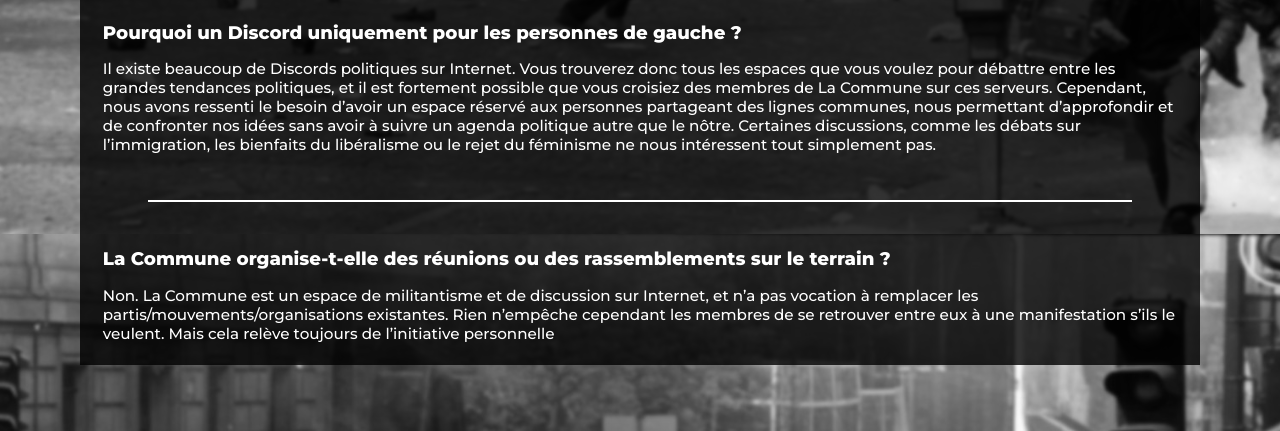
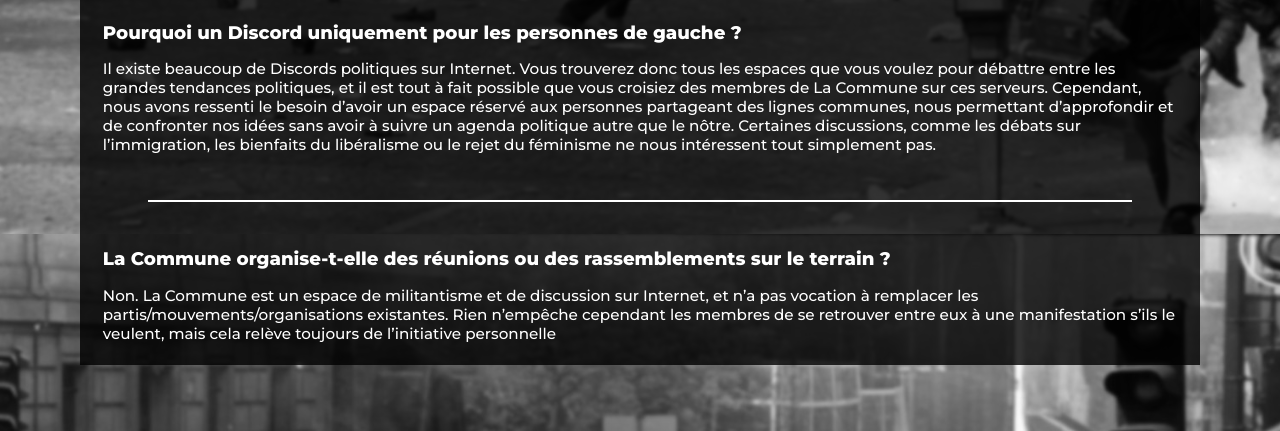
Before and after one commit to Ettaniel/accueil, a Jekyll site: the page built from index.html, in a window 1280 px wide and 900 px high, scrolled down 1138 px. Shown: the part 428-859 px from the top of the window. Built offline with Jekyll 4.4.1, drawn with Linux system fonts in a browser that asks for light colours; some of the changed text lies outside the part shown.

Commit message:
Orthographe

```diff
--- a/index.html
+++ b/index.html
@@ -40,10 +40,10 @@ permalink:
 <h1 id="faq">Questions récurrentes</h1>
 <div class="textBlock">
 	<h2 id="nm-gauche">Pourquoi un Discord uniquement pour les personnes de gauche ?</h2>
-	<p>Il existe beaucoup de Discords politiques sur Internet. Vous trouverez donc tous les espaces que vous voulez pour débattre entre les grandes tendances politiques, et il est fortement possible que vous croisiez des membres de La Commune sur ces serveurs. Cependant, nous avons ressenti le besoin d’avoir un espace réservé aux personnes partageant des lignes communes, nous permettant d’approfondir et de confronter nos idées sans avoir à suivre un agenda politique autre que le nôtre. Certaines discussions, comme les débats sur l’immigration, les bienfaits du libéralisme ou le rejet du féminisme ne nous intéressent tout simplement pas.</p>
+	<p>Il existe beaucoup de Discords politiques sur Internet. Vous trouverez donc tous les espaces que vous voulez pour débattre entre les grandes tendances politiques, et il est tout à fait possible que vous croisiez des membres de La Commune sur ces serveurs. Cependant, nous avons ressenti le besoin d’avoir un espace réservé aux personnes partageant des lignes communes, nous permettant d’approfondir et de confronter nos idées sans avoir à suivre un agenda politique autre que le nôtre. Certaines discussions, comme les débats sur l’immigration, les bienfaits du libéralisme ou le rejet du féminisme ne nous intéressent tout simplement pas.</p>
 
 	<hr/>
 
 	<h2 id="irl">La Commune organise-t-elle des réunions ou des rassemblements sur le terrain ?</h2>
-	<p>Non. La Commune est un espace de militantisme et de discussion sur Internet, et n’a pas vocation à remplacer les <span style="white-space: nowrap;">partis/mouvements/organisations</span> existantes. Rien n’empêche cependant les membres de se retrouver entre eux à une manifestation s’ils le veulent. Mais cela relève toujours de l’initiative personnelle</p>
+	<p>Non. La Commune est un espace de militantisme et de discussion sur Internet, et n’a pas vocation à remplacer les <span style="white-space: nowrap;">partis/mouvements/organisations</span> existantes. Rien n’empêche cependant les membres de se retrouver entre eux à une manifestation s’ils le veulent, mais cela relève toujours de l’initiative personnelle</p>
 </div>
```
Also changed, not shown: other parts of index.html (+4 -4 lines).
